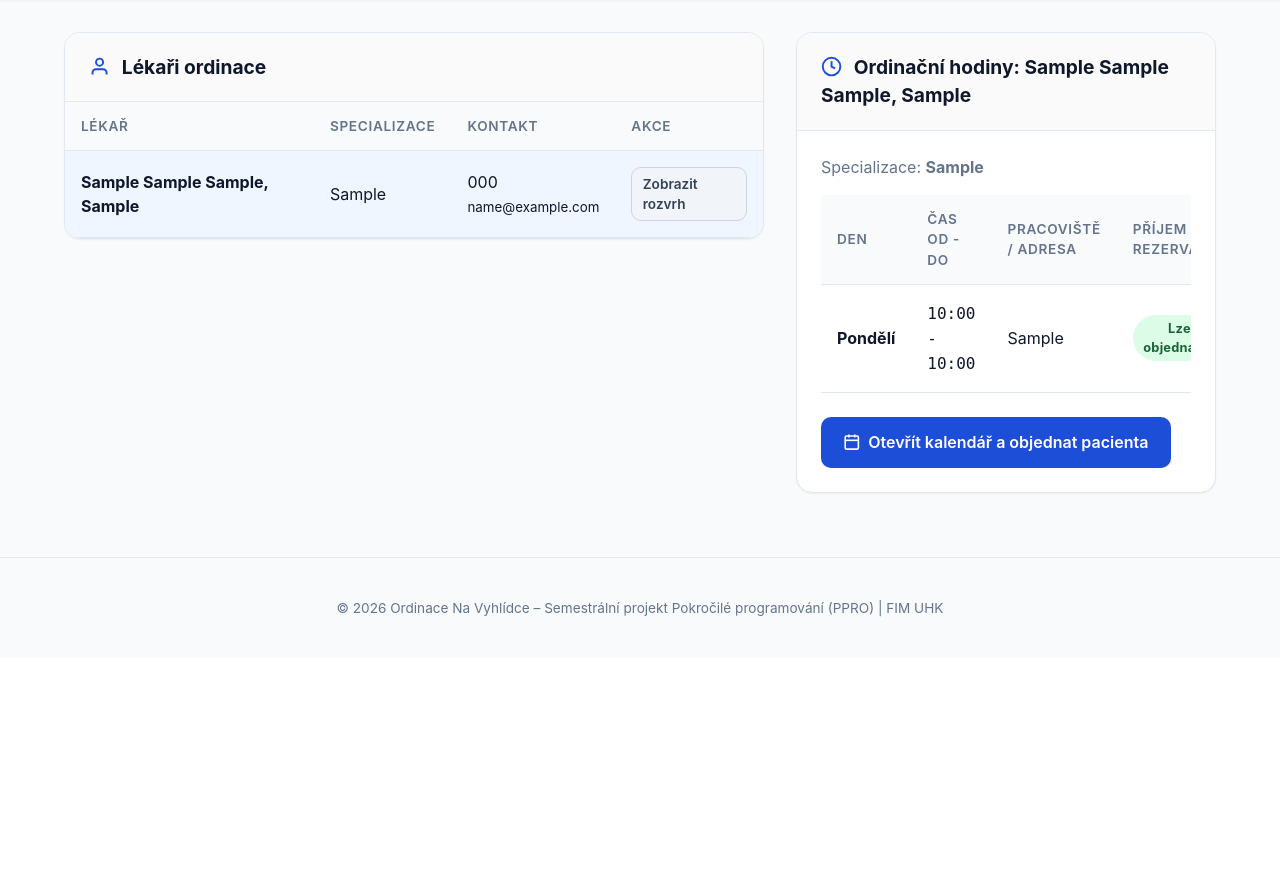
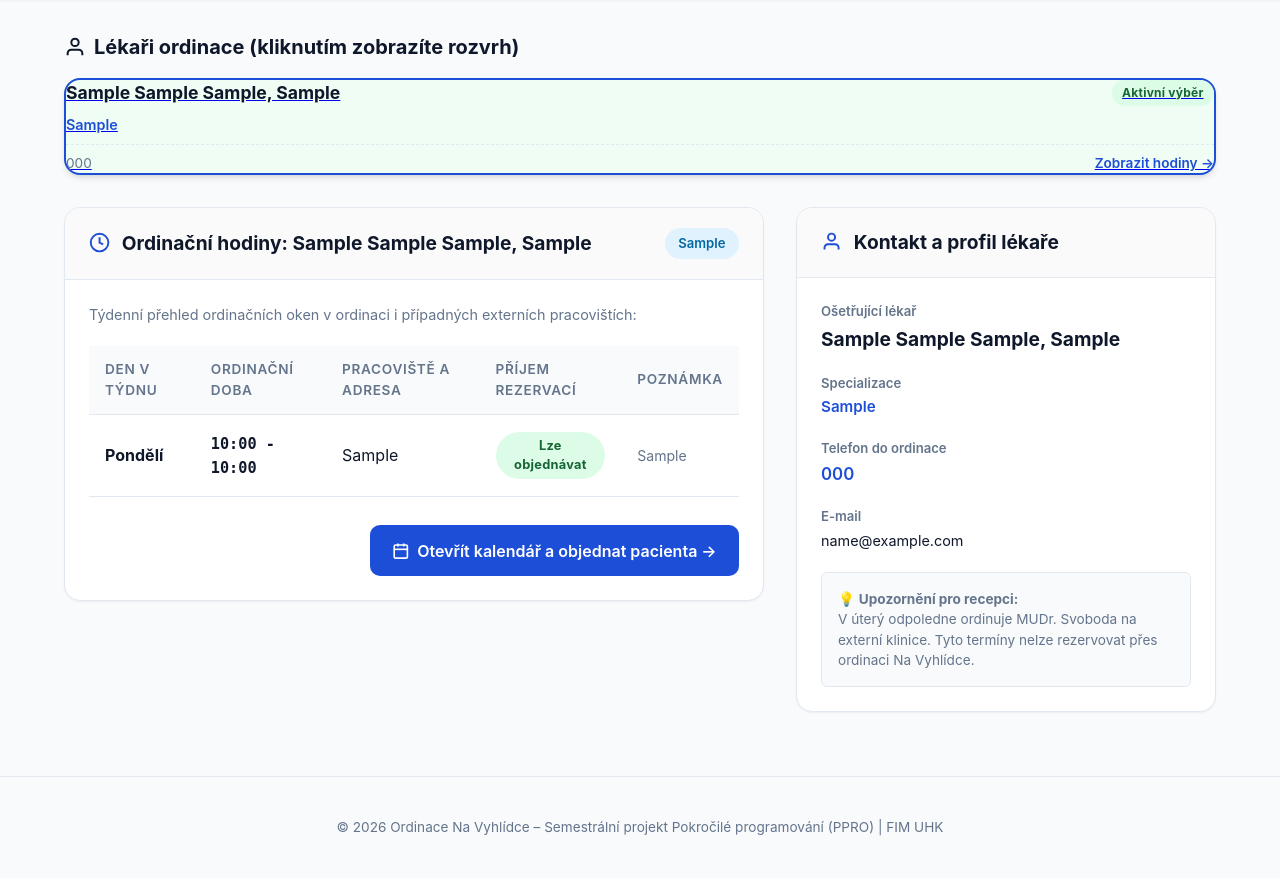
Before and after one commit to AlexMusil/PPRO26, a Spring Boot app: page /lekari in a window 1280 px wide. Shown: the part 233-1111 px from the top of the page. Before the commit the page ends 850 px from the top, so only its background shows below. Run offline with Spring Boot 4, Linux system fonts and the light colour scheme; empty tables hold one stand-in row (values such as "Sample post"); database files in the repository are not loaded.

Commit message:
fix(navstevy,lekari): oprava LazyInit v navstevach a zprehledneni rozvrhu lekaru

```diff
--- a/src/main/java/cz/uhk/fim/ppro/ordinace/application/service/NavstevaService.java
+++ b/src/main/java/cz/uhk/fim/ppro/ordinace/application/service/NavstevaService.java
@@ -34,14 +34,14 @@ public class NavstevaService {
     }
 
     public List<NavstevaResponseDto> getAllNavstevy() {
-        return navstevaRepository.findAll()
+        return navstevaRepository.findAllWithDetails()
                 .stream()
                 .map(NavstevaResponseDto::fromEntity)
                 .collect(Collectors.toList());
     }
 
     public NavstevaResponseDto getNavstevaById(UUID id) {
-        return navstevaRepository.findById(id)
+        return navstevaRepository.findByIdWithDetails(id)
                 .map(NavstevaResponseDto::fromEntity)
                 .orElseThrow(() -> new EntityNotFoundException("Návštěva s ID " + id + " nebyla nalezena."));
     }
--- a/src/main/java/cz/uhk/fim/ppro/ordinace/infrastructure/repository/RezervaceRepository.java
+++ b/src/main/java/cz/uhk/fim/ppro/ordinace/infrastructure/repository/RezervaceRepository.java
@@ -44,6 +44,9 @@ public interface RezervaceRepository extends JpaRepository<Rezervace, UUID> {
     @Query("SELECT r FROM Rezervace r JOIN FETCH r.pacient JOIN FETCH r.lekar WHERE r.stav = cz.uhk.fim.ppro.ordinace.application.model.StavRezervace.K_PREOBJEDNANI ORDER BY r.casOd ASC")
     List<Rezervace> findVsechnyKPreobjednani();
 
+    @Query("SELECT r FROM Rezervace r JOIN FETCH r.pacient JOIN FETCH r.lekar WHERE r.stav = cz.uhk.fim.ppro.ordinace.application.model.StavRezervace.PLANOVANA AND r.casOd <= :nyni ORDER BY r.casOd ASC")
+    List<Rezervace> findZpusobileKRealizaci(@Param("nyni") LocalDateTime nyni);
+
     @Query("SELECT r FROM Rezervace r JOIN FETCH r.pacient JOIN FETCH r.lekar ORDER BY r.casOd DESC")
     List<Rezervace> findAllWithDetails();
 }
--- a/src/main/resources/templates/lekari.html
+++ b/src/main/resources/templates/lekari.html
@@ -12,69 +12,56 @@
 
     <div class="container">
 
+        <!-- 1. Přehled lékařů ordinace: 3 přehledné karty vedle sebe pro okamžitou orientaci -->
+        <div style="margin-bottom: 2rem;">
+            <h2 style="font-size: 1.25rem; font-weight: 700; margin-bottom: 1rem; display: flex; align-items: center; gap: 0.5rem;">
+                <svg class="icon" viewBox="0 0 24 24"><path d="M20 21v-2a4 4 0 0 0-4-4H8a4 4 0 0 0-4 4v2"></path><circle cx="12" cy="7" r="4"></circle></svg>
+                Lékaři ordinace (kliknutím zobrazíte rozvrh)
+            </h2>
+            <div style="display: grid; grid-template-columns: repeat(auto-fit, minmax(280px, 1fr)); gap: 1.25rem;">
+                <a th:each="l : ${lekari}"
+                   th:href="@{/lekari(lekarId=${l.id})}"
+                   class="card"
+                   style="text-decoration: none; color: inherit; padding: 1.25rem; transition: all 0.2s;"
+                   th:style="${vybranyLekar != null && vybranyLekar.id == l.id ? 'border: 2px solid var(--primary); background: #f0fdf4; box-shadow: var(--shadow-md);' : 'background: white; border: 1px solid var(--border);'}">
+                    <div style="display: flex; align-items: center; justify-content: space-between; margin-bottom: 0.5rem;">
+                        <strong style="font-size: 1.1rem; color: var(--text-main);" th:text="${l.celeJmeno}">MUDr. Jana Hrubá</strong>
+                        <span th:if="${vybranyLekar != null && vybranyLekar.id == l.id}"
+                              class="badge-status badge-probehla" style="font-size: 0.75rem;">Aktivní výběr</span>
+                    </div>
+                    <div style="color: var(--primary); font-size: 0.9rem; font-weight: 600; margin-bottom: 0.5rem;" th:text="${l.specializace}">Všeobecné praktické lékařství</div>
+                    <div style="display: flex; justify-content: space-between; align-items: center; font-size: 0.85rem; color: var(--text-muted); margin-top: 0.5rem; border-top: 1px dashed var(--border); padding-top: 0.5rem;">
+                        <span th:text="${l.telefon}">+420 495 123 451</span>
+                        <span style="font-weight: 600; color: var(--primary);">Zobrazit hodiny &rarr;</span>
+                    </div>
+                </a>
+            </div>
+        </div>
+
+        <!-- 2. Hlavní rozvržení: prohozené boxy – ordinační hodiny mají hlavní široký prostor vlevo -->
         <div class="main-grid">
 
-            <!-- Seznam lékařů -->
-            <div class="card">
-                <div class="card-header">
-                    <h3 class="card-title">
-                        <svg class="icon" viewBox="0 0 24 24"><path d="M20 21v-2a4 4 0 0 0-4-4H8a4 4 0 0 0-4 4v2"></path><circle cx="12" cy="7" r="4"></circle></svg>
-                        Lékaři ordinace
-                    </h3>
-                </div>
-                <div class="card-body" style="padding: 0;">
-                    <div class="table-responsive">
-                        <table class="table">
-                            <thead>
-                                <tr>
-                                    <th>Lékař</th>
-                                    <th>Specializace</th>
-                                    <th>Kontakt</th>
-                                    <th>Akce</th>
-                                </tr>
-                            </thead>
-                            <tbody>
-                                <tr th:each="l : ${lekari}" th:style="${vybranyLekar != null && vybranyLekar.id == l.id ? 'background-color: var(--primary-light);' : ''}">
-                                    <td>
-                                        <strong th:text="${l.celeJmeno}">MUDr. Jana Hrubá</strong>
-                                    </td>
-                                    <td th:text="${l.specializace}">Všeobecné praktické lékařství</td>
-                                    <td>
-                                        <div th:text="${l.telefon}">+420 495 123 451</div>
-                                        <small class="text-muted" th:text="${l.email}">hruba@ordinace-vyhlidka.cz</small>
-                                    </td>
-                                    <td>
-                                        <a th:href="@{/lekari(lekarId=${l.id})}" class="btn btn-secondary" style="padding: 0.35rem 0.65rem; font-size: 0.85rem;">
-                                            Zobrazit rozvrh
-                                        </a>
-                                    </td>
-                                </tr>
-                            </tbody>
-                        </table>
-                    </div>
-                </div>
-            </div>
-
-            <!-- Detail ordinačních hodin vybraného lékaře -->
+            <!-- Hlavní široký box vlevo (2fr): Detail ordinačních hodin vybraného lékaře -->
             <div class="card" th:if="${vybranyLekar != null}">
-                <div class="card-header">
+                <div class="card-header" style="display: flex; justify-content: space-between; align-items: center; flex-wrap: wrap; gap: 0.75rem;">
                     <h3 class="card-title">
                         <svg class="icon" viewBox="0 0 24 24"><circle cx="12" cy="12" r="10"></circle><polyline points="12 6 12 12 16 14"></polyline></svg>
                         Ordinační hodiny: <span th:text="${vybranyLekar.celeJmeno}">MUDr. Jana Hrubá</span>
                     </h3>
+                    <span class="system-badge" th:text="${vybranyLekar.specializace}">Všeobecné praktické lékařství</span>
                 </div>
                 <div class="card-body">
-                    <p style="margin-bottom: 1rem; color: var(--text-muted);">
-                        Specializace: <strong th:text="${vybranyLekar.specializace}">Všeobecné lékařství</strong>
+                    <p style="margin-bottom: 1.25rem; color: var(--text-muted); font-size: 0.9rem;">
+                        Týdenní přehled ordinačních oken v ordinaci i případných externích pracovištích:
                     </p>
 
                     <div class="table-responsive">
                         <table class="table">
                             <thead>
                                 <tr>
-                                    <th>Den</th>
-                                    <th>Čas od - do</th>
-                                    <th>Pracoviště / Adresa</th>
+                                    <th>Den v týdnu</th>
+                                    <th>Ordinační doba</th>
+                                    <th>Pracoviště a adresa</th>
                                     <th>Příjem rezervací</th>
                                     <th>Poznámka</th>
                                 </tr>
@@ -83,7 +70,7 @@
                                 <tr th:each="od : ${rozvrh}">
                                     <td><strong th:text="${od.denNazev}">Pondělí</strong></td>
                                     <td>
-                                        <code th:text="${#temporals.format(od.casOd, 'HH:mm') + ' - ' + #temporals.format(od.casDo, 'HH:mm')}">08:00 - 13:00</code>
+                                        <code style="font-size: 0.95rem; font-weight: 700;" th:text="${#temporals.format(od.casOd, 'HH:mm') + ' - ' + #temporals.format(od.casDo, 'HH:mm')}">08:00 - 13:00</code>
                                     </td>
                                     <td th:text="${od.pracoviste}">Ordinace Na Vyhlídce</td>
                                     <td>
@@ -93,7 +80,7 @@
                                     <td style="color: var(--text-muted); font-size: 0.88rem;" th:text="${od.poznamka}">Běžná ordinace</td>
                                 </tr>
                                 <tr th:if="${#lists.isEmpty(rozvrh)}">
-                                    <td colspan="5" style="text-align: center; color: var(--text-muted); padding: 1.5rem;">
+                                    <td colspan="5" style="text-align: center; color: var(--text-muted); padding: 2rem;">
                                         Tento lékař nemá definované žádné ordinační hodiny.
                                     </td>
                                 </tr>
@@ -101,11 +88,51 @@
                         </table>
                     </div>
 
-                    <div style="margin-top: 1.5rem;">
+                    <div style="margin-top: 1.75rem; display: flex; justify-content: flex-end; gap: 0.75rem;">
                         <a th:href="@{/kalendar(lekarId=${vybranyLekar.id})}" class="btn btn-primary">
                             <svg class="icon" viewBox="0 0 24 24"><rect x="3" y="4" width="18" height="18" rx="2" ry="2"></rect><line x1="16" y1="2" x2="16" y2="6"></line><line x1="8" y1="2" x2="8" y2="6"></line><line x1="3" y1="10" x2="21" y2="10"></line></svg>
-                            Otevřít kalendář a objednat pacienta
+                            Otevřít kalendář a objednat pacienta &rarr;
                         </a>
+                    </div>
+                </div>
+            </div>
+
+            <!-- Pravý box (1.2fr): Kontakt a profil lékaře -->
+            <div class="card" th:if="${vybranyLekar != null}">
+                <div class="card-header">
+                    <h3 class="card-title">
+                        <svg class="icon" viewBox="0 0 24 24"><path d="M20 21v-2a4 4 0 0 0-4-4H8a4 4 0 0 0-4 4v2"></path><circle cx="12" cy="7" r="4"></circle></svg>
+                        Kontakt a profil lékaře
+                    </h3>
+                </div>
+                <div class="card-body">
+                    <div style="margin-bottom: 1.25rem;">
+                        <div style="color: var(--text-muted); font-size: 0.82rem; font-weight: 600;">Ošetřující lékař</div>
+                        <div style="font-size: 1.2rem; font-weight: 700; margin-top: 0.2rem;" th:text="${vybranyLekar.celeJmeno}">MUDr. Jana Hrubá</div>
+                    </div>
+
+                    <div style="margin-bottom: 1.25rem;">
+                        <div style="color: var(--text-muted); font-size: 0.82rem; font-weight: 600;">Specializace</div>
+                        <div style="font-size: 0.95rem; font-weight: 600; color: var(--primary); margin-top: 0.2rem;" th:text="${vybranyLekar.specializace}">Všeobecné praktické lékařství</div>
+                    </div>
+
+                    <div style="margin-bottom: 1.25rem;">
+                        <div style="color: var(--text-muted); font-size: 0.82rem; font-weight: 600;">Telefon do ordinace</div>
+                        <div style="font-size: 1.05rem; font-weight: 600; margin-top: 0.2rem;">
+                            <a th:href="'tel:' + ${vybranyLekar.telefon}" style="text-decoration: none; color: var(--primary);" th:text="${vybranyLekar.telefon}">+420 495 123 451</a>
+                        </div>
+                    </div>
+
+                    <div style="margin-bottom: 1.25rem;">
+                        <div style="color: var(--text-muted); font-size: 0.82rem; font-weight: 600;">E-mail</div>
+                        <div style="font-size: 0.9rem; margin-top: 0.2rem;">
+                            <a th:href="'mailto:' + ${vybranyLekar.email}" style="text-decoration: none; color: var(--text-main);" th:text="${vybranyLekar.email}">hruba@ordinace-vyhlidka.cz</a>
+                        </div>
+                    </div>
+
+                    <div style="padding: 1rem; background: #f8fafc; border-radius: var(--radius-sm); border: 1px solid var(--border); font-size: 0.85rem; color: var(--text-muted);">
+                        💡 <strong>Upozornění pro recepci:</strong><br>
+                        V úterý odpoledne ordinuje MUDr. Svoboda na externí klinice. Tyto termíny nelze rezervovat přes ordinaci Na Vyhlídce.
                     </div>
                 </div>
             </div>
```
Also changed, not shown: src/main/java/cz/uhk/fim/ppro/ordinace/application/service/RezervaceService.java (+7 -0 lines), src/main/java/cz/uhk/fim/ppro/ordinace/infrastructure/repository/NavstevaRepository.java (+18 -0 lines), src/main/java/cz/uhk/fim/ppro/ordinace/presentation/controller/NavstevaWebController.java (+4 -11 lines), README.md, 2 other files.
